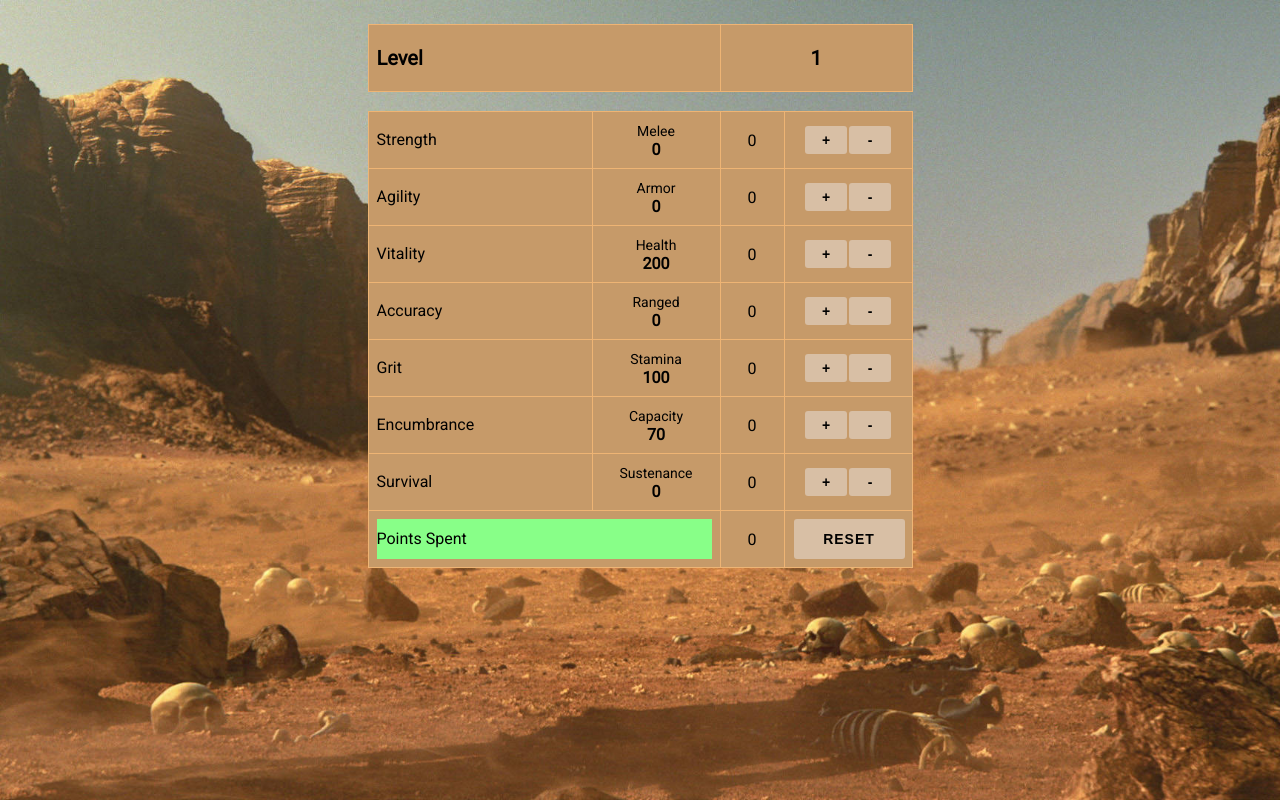
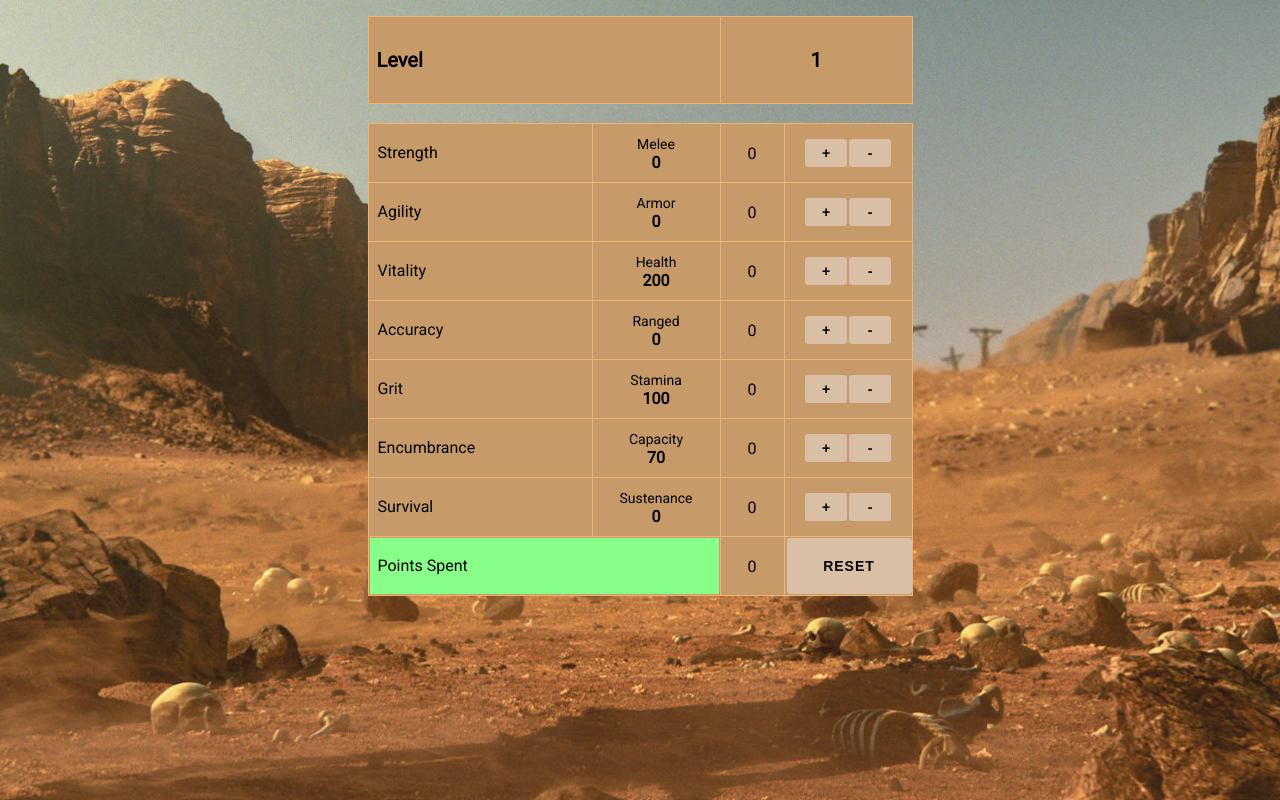
Before and after one commit to Zerapps/conan-stat-calculator, a plain HTML site: page index.html in a window 1280 px wide. Drawn offline with Linux system fonts and the light colour scheme.

Commit message:
Changed style of progress bar effect.

```diff
--- a/css/styles.css
+++ b/css/styles.css
@@ -1,8 +1,3 @@
-{
-  margin: 0;
-  padding: 0;
-}
-
 body
 {
   background-image: url("../images/background.jpg");
@@ -13,6 +8,8 @@ body
   -o-background-size: cover;
   background-size: cover;
   font-family: 'Roboto', sans-serif;
+  margin: 0;
+  padding: 0;
 }
 
 #content
@@ -23,6 +20,13 @@ body
   width: 55%;
   border-radius: 4px;
   padding: 1em;
+}
+
+#header
+{
+  background: #4E5B6C;
+  width: 100%;
+  height: 3em;
 }
 
 .float-left
@@ -120,8 +124,7 @@ table
 td
 {
   border: 1px solid #EEB474;
-  padding: 8px;
-  height: 2.5em;
+  height: 3.5em;
 }
 
 col.level-text-column
@@ -157,15 +160,13 @@ col.calc-button-column
 .progress
 {
   width: 0%;
-  height: 2.5em;
-  line-height: 2.4em;
+  height: 3.5em;
+  line-height: 3.5em;
   background: #8F8;
   transition: .5s;
 }
 
 .progress-text
 {
-  display: inline-block;
-  vertical-align: middle;
-  line-height: normal;
+  padding: 8px;
 }
--- a/index.html
+++ b/index.html
@@ -16,7 +16,7 @@
       <col class="level-value-column">
       <tbody>
         <tr>
-          <td class="big-text"><b>Level</b></td>
+          <td class="big-text progress-text"><b>Level</b></td>
           <td class="align-center big-text"><b><span id="level-value"></span></b></td>
         </tr>
       </tbody>
```
